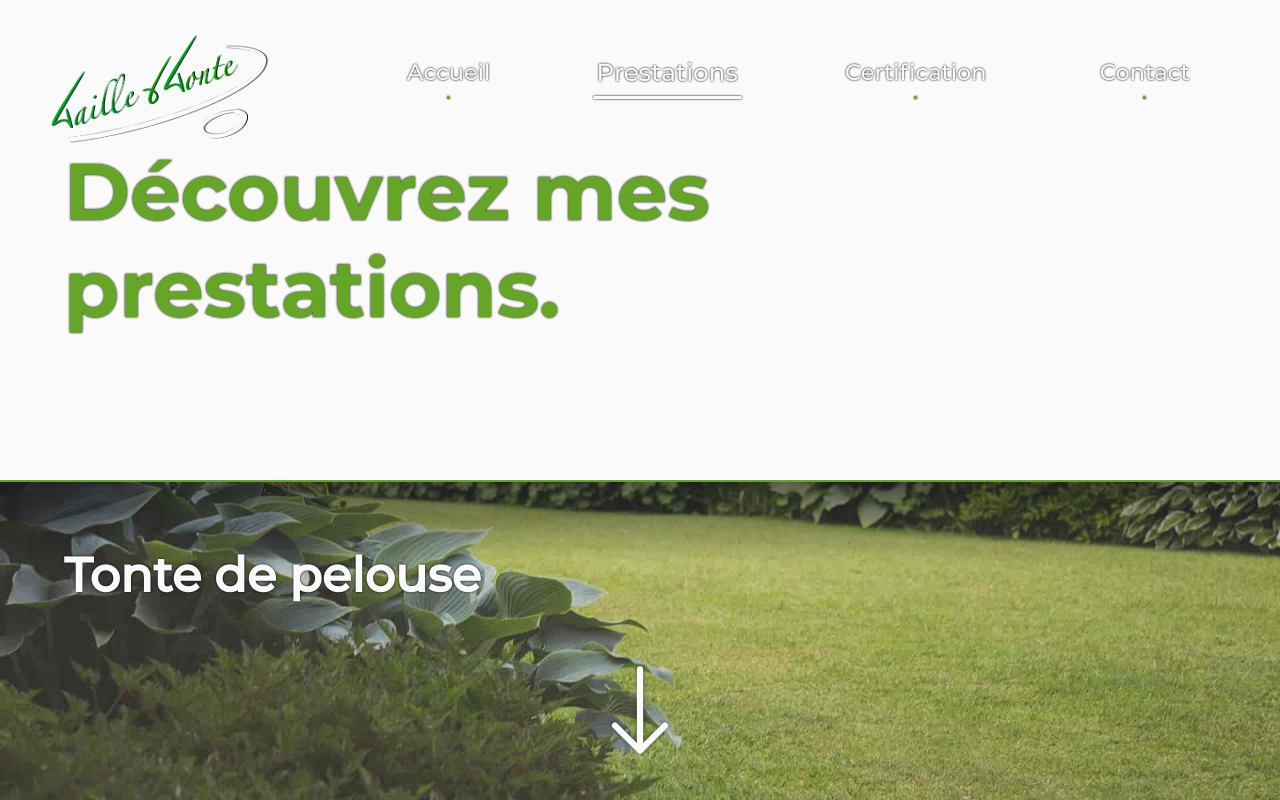
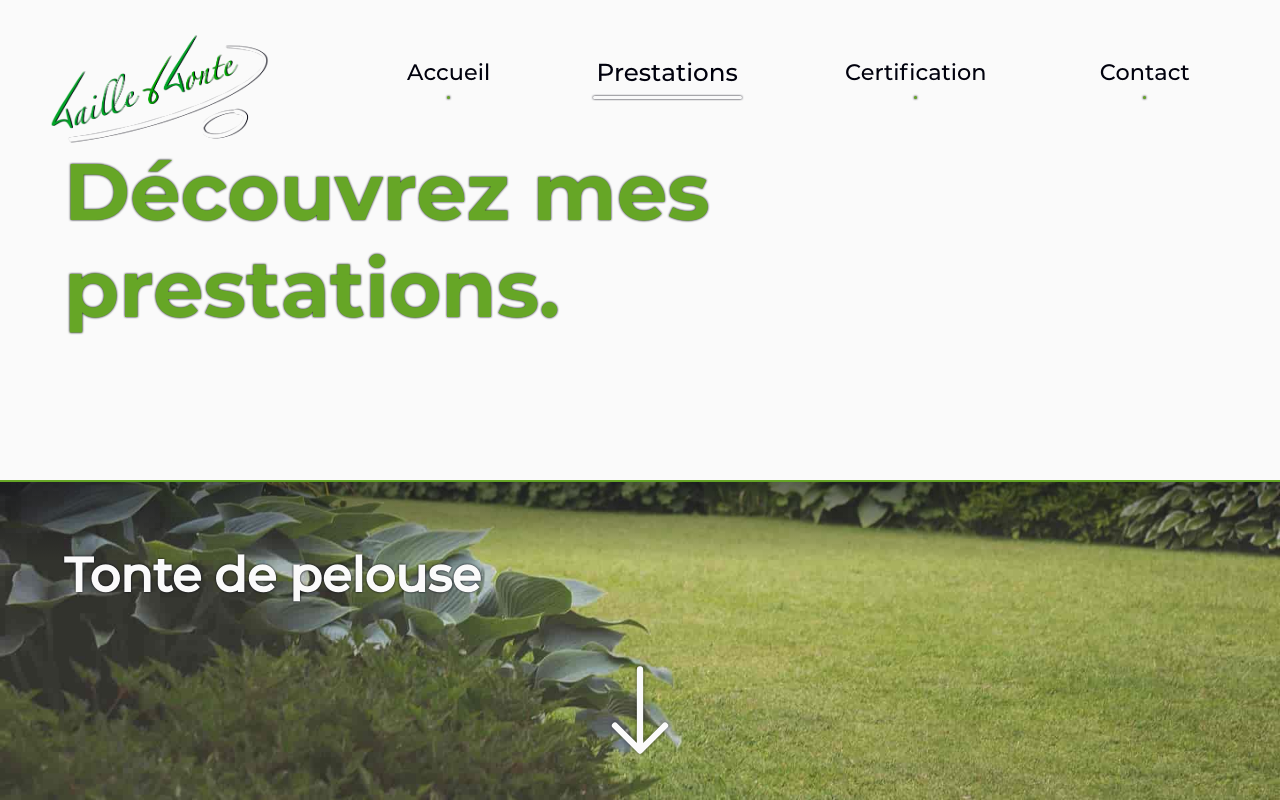
Before and after one commit to elliotlmr/taille-et-tonte, a Next.js app: page /prestations in a window 1280 px wide. Shown: the top 800 px of the page. Built offline with nearby package versions, Linux system fonts and the light colour scheme.

Commit message:
correction couleur menus page prestations, contraste

```diff
--- a/components/globals/Header.js
+++ b/components/globals/Header.js
@@ -106,17 +106,25 @@ const NavButton = styled(Link)``;
 
 const NavText = styled.a`
   transition: transform 0.3s ease-in-out;
-  color: var(--color-light);
+  color: ${(props) =>
+    props.black ? "var(--color-dark)" : "var(--color-light)"};
   cursor: pointer;
   font-size: 1.4rem;
   padding: 10px;
-  filter: drop-shadow(0 0 1px var(--color-dark));
+  filter: ${(props) =>
+    props.black
+      ? "drop-shadow(0 0 1px var(--color-light))"
+      : "drop-shadow(0 0 1px var(--color-dark))"};
   text-decoration: none;
   &:hover {
     transform: scale(1.1);
   }
   &.active-nav {
     transform: scale(1.1);
+  }
+  @media (max-width: 1024px) {
+    color: var(--color-light);
+    filter: drop-shadow(0 0 1px var(--color-dark));
   }
 `;
 
@@ -188,7 +196,7 @@ const WrapBar = styled.div`
   }
 `;
 
-export default function Header() {
+export default function Header(props) {
   const router = useRouter();
   const [display, setDisplay] = useState(false);
 
@@ -218,7 +226,10 @@ export default function Header() {
       <NavContainer className={display ? "menu-displayed" : ""}>
         <ButtonContainer id={display ? "display-1" : ""}>
           <NavButton passHref href="/">
-            <NavText className={router.pathname == "/" ? "active-nav" : ""}>
+            <NavText
+              black={props.black}
+              className={router.pathname == "/" ? "active-nav" : ""}
+            >
               Accueil
             </NavText>
           </NavButton>
@@ -229,6 +240,7 @@ export default function Header() {
         <ButtonContainer id={display ? "display-2" : ""}>
           <NavButton passHref href="/prestations">
             <NavText
+              black={props.black}
               className={router.pathname == "/prestations" ? "active-nav" : ""}
             >
               Prestations
@@ -243,6 +255,7 @@ export default function Header() {
         <ButtonContainer id={display ? "display-4" : ""}>
           <NavButton passHref href="/certification">
             <NavText
+              black={props.black}
               className={
                 router.pathname == "/certification" ? "active-nav" : ""
               }
@@ -259,6 +272,7 @@ export default function Header() {
         <ButtonContainer id={display ? "display-5" : ""}>
           <NavButton passHref href="/contact">
             <NavText
+              black={props.black}
               className={router.pathname == "/contact" ? "active-nav" : ""}
             >
               Contact
--- a/components/globals/Layout.js
+++ b/components/globals/Layout.js
@@ -9,7 +9,7 @@ const PageContainer = styled.div`
 
 const MainContainer = styled.main``;
 
-export default function Layout({ children, page }) {
+export default function Layout({ black, children, page }) {
   return (
     <PageContainer>
       <Head>
@@ -20,7 +20,7 @@ export default function Layout({ children, page }) {
         />
         <link rel="icon" href="/favicon.ico" />
       </Head>
-      <Header />
+      <Header black={black} />
       <MainContainer id="main">{children}</MainContainer>
       <Footer />
     </PageContainer>
--- a/pages/prestations.js
+++ b/pages/prestations.js
@@ -25,6 +25,7 @@ const Section = styled.div`
 `;
 
 const Container = styled.div`
+  position: relative;
   width: 100%;
   height: 60vh;
   display: flex;
@@ -166,7 +167,7 @@ export default function Prestations() {
   });
 
   return (
-    <Layout page="Taille et Tonte | Prestations - Entretien de Jardin">
+    <Layout black page="Taille et Tonte | Prestations - Entretien de Jardin">
       <Section id="prestations">
         <Container id="prestations-intro">
           <Title id="prestations-title">Découvrez mes prestations.</Title>
```
